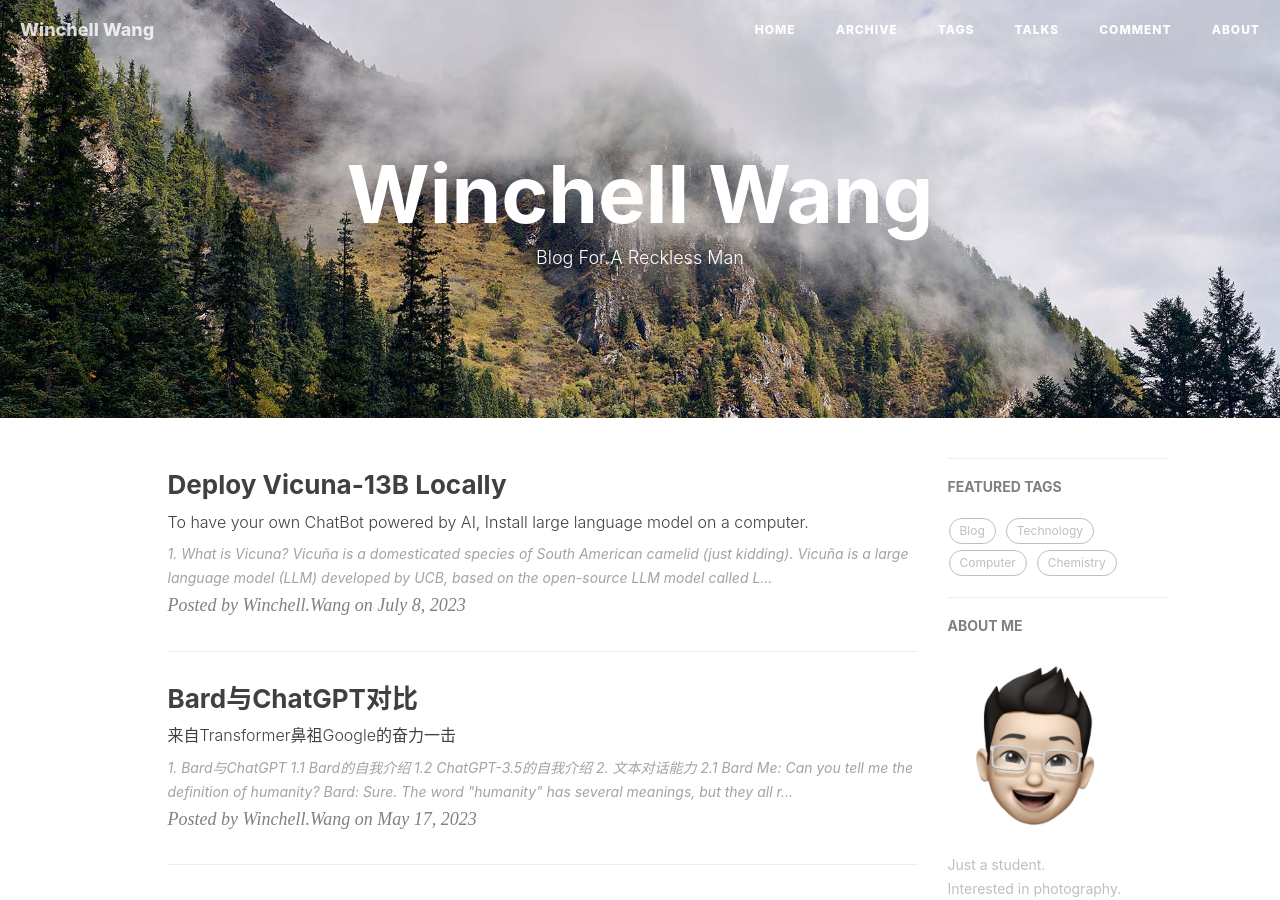
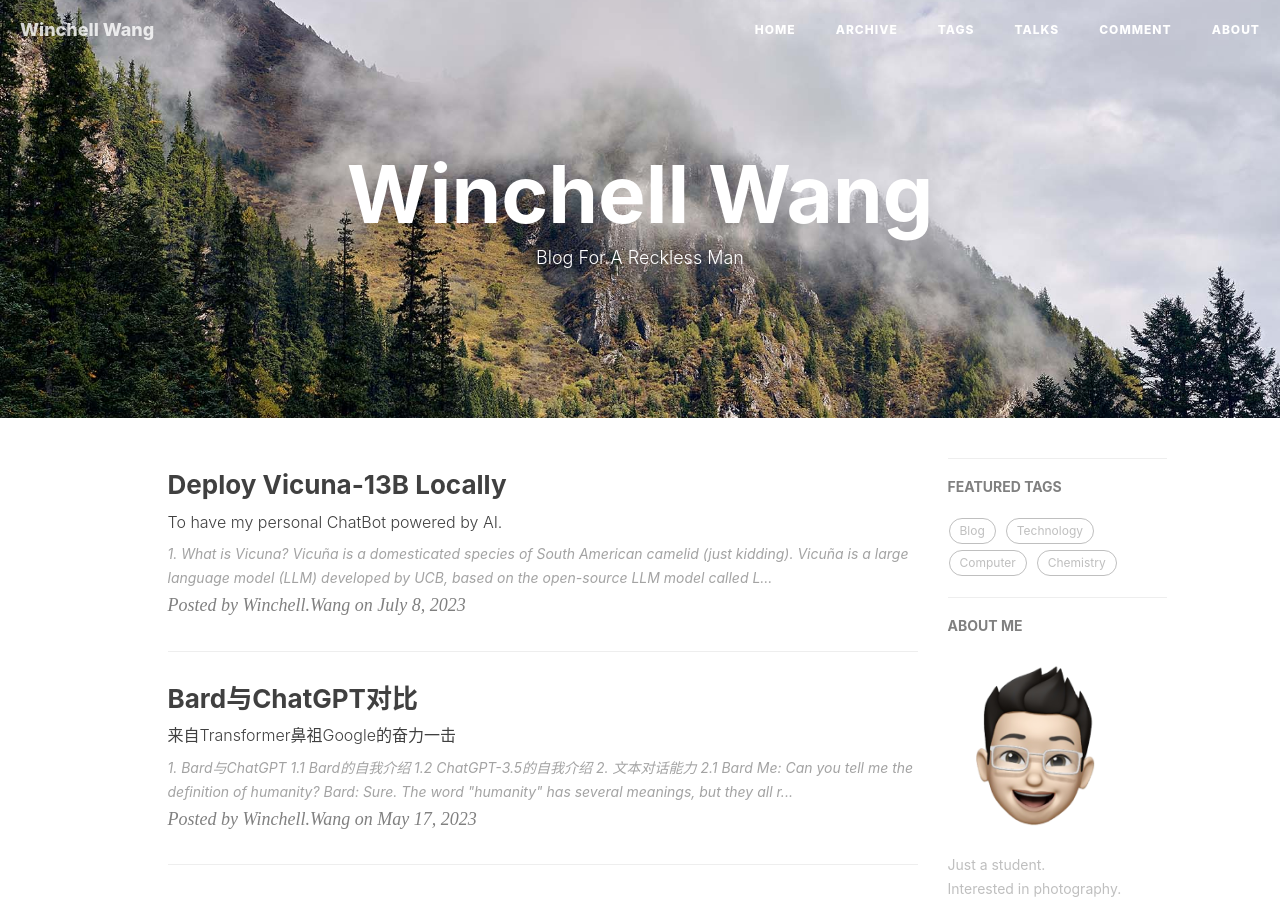
Before and after one commit to WinchellWang/winchellwang.github.io, a Jekyll site: the page built from index.html, in a window 1280 px wide and 900 px high. Built offline with Jekyll 4.4.1, drawn with Linux system fonts in a browser that asks for light colours; nearby versions of some CDN libraries; the list of posts is cut into pages by our own code; comment, search, counter and statistics services are not loaded.

Commit message:
Update 2023-07-08-deploy_vicuna_13b.md

```diff
--- a/_posts/2023-07-08-deploy_vicuna_13b.md
+++ b/_posts/2023-07-08-deploy_vicuna_13b.md
@@ -1,7 +1,7 @@
 ---
 layout: post
 title: Deploy Vicuna-13B Locally
-subtitle: To have your own ChatBot powered by AI, Install large language model on a computer.
+subtitle: To have my personal ChatBot powered by AI.
 date: 2023-07-08
 author: Winchell.Wang
 header-img: "img/post-bg-tech.jpg"
```
